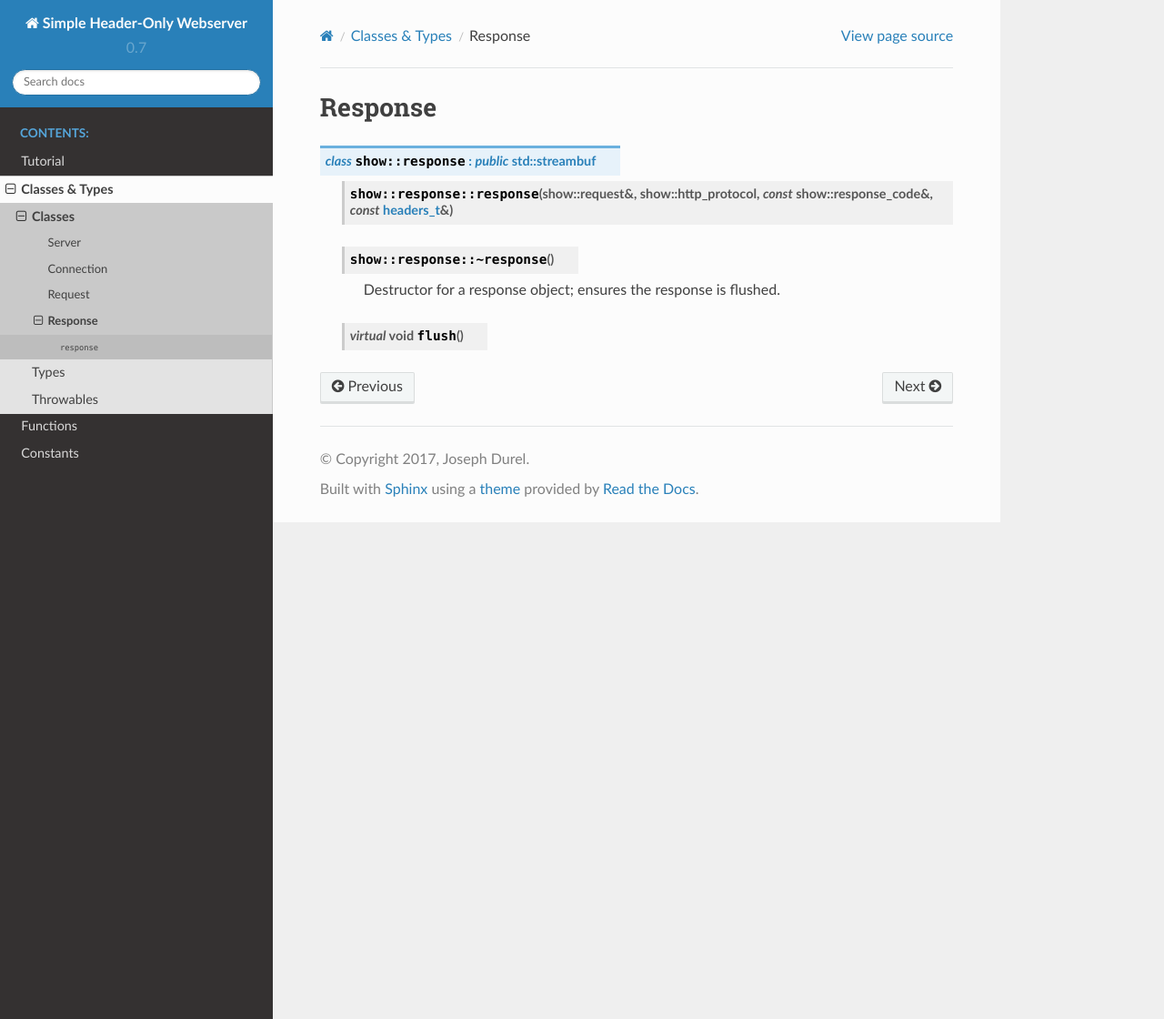
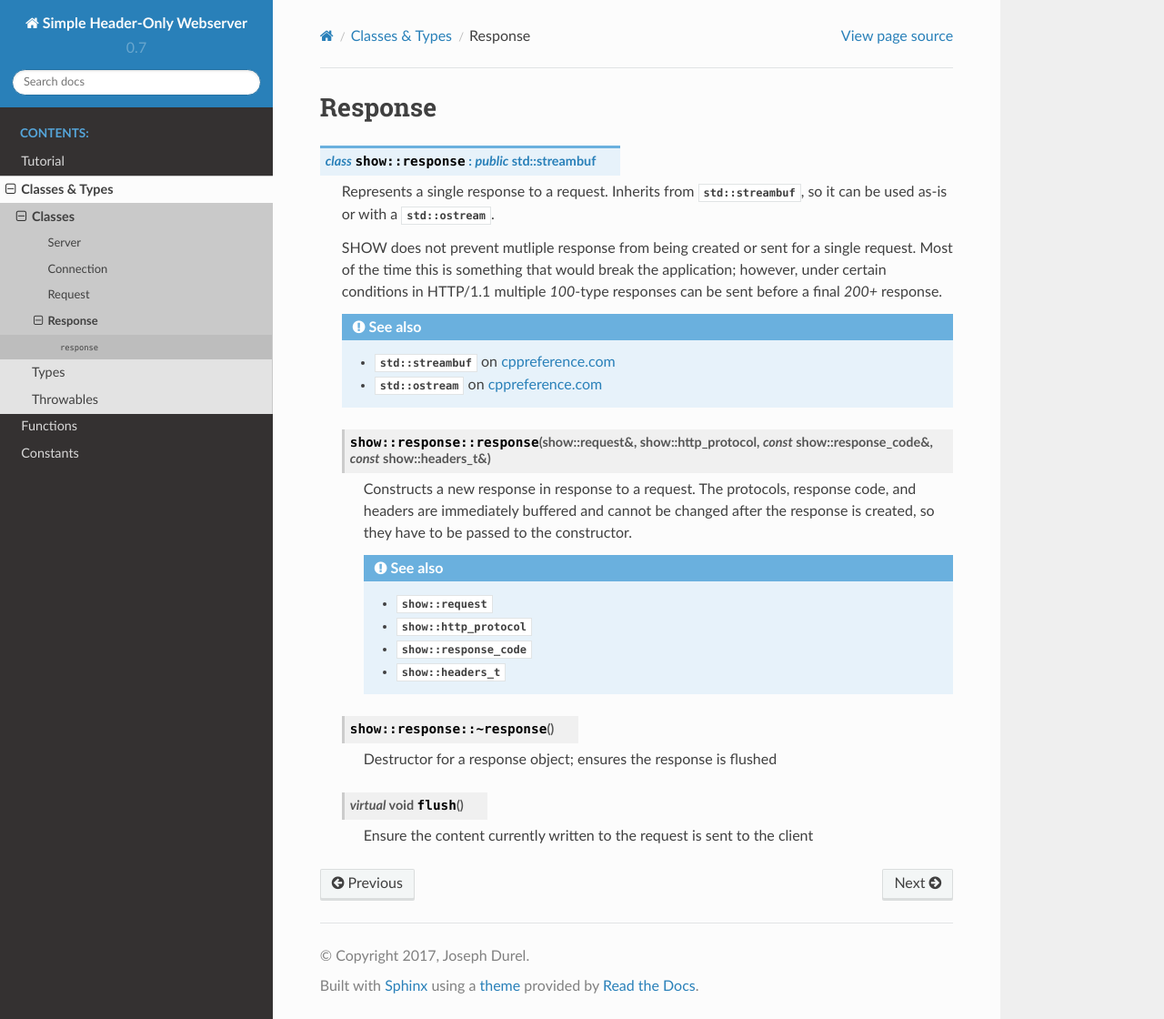
Before and after one commit to JadeMatrix/SHOW, a Sphinx documentation site: the page built from doc/Response.rst, in a window 1280 px wide and 1120 px high. Shown: the whole window at 91% size. Built offline with Sphinx 7.4.7 and the Read the Docs theme 2.0.0, drawn with Linux system fonts in a browser that asks for light colours.

Commit message:
Filled out the `show::response` doc

```diff
--- a/doc/Response.rst
+++ b/doc/Response.rst
@@ -4,14 +4,34 @@ Response
 
 .. cpp:class:: show::response : public std::streambuf
 
+    Represents a single response to a request.  Inherits from :cpp:class:`std::streambuf`, so it can be used as-is or with a :cpp:class:`std::ostream`.
 
+    SHOW does not prevent mutliple response from being created or sent for a single request.  Most of the time this is something that would break the application; however, under certain conditions in HTTP/1.1 multiple *100*-type responses can be sent before a final *200+* response.
 
-    .. cpp:function:: show::response::response( show::request&, show::http_protocol, const show::response_code&, const headers_t& )
+    .. seealso::
 
+        * :cpp:type:`std::streambuf` on `cppreference.com <http://en.cppreference.com/w/cpp/io/basic_streambuf>`_
 
+        * :cpp:type:`std::ostream` on `cppreference.com <http://en.cppreference.com/w/cpp/io/basic_ostream>`_
+
+    .. cpp:function:: show::response::response( show::request&, show::http_protocol, const show::response_code&, const show::headers_t& )
+
+        Constructs a new response in response to a request.  The protocols, response code, and headers are immediately buffered and cannot be changed after the response is created, so they have to be passed to the constructor.
+
+        .. seealso::
+
+            * :cpp:class:`show::request`
+
+            * :cpp:type:`show::http_protocol`
+
+            * :cpp:type:`show::response_code`
+
+            * :cpp:type:`show::headers_t`
 
     .. cpp:function:: show::response::~response()
 
-        Destructor for a response object; ensures the response is flushed.
+        Destructor for a response object; ensures the response is flushed
 
     .. cpp:function:: virtual void flush()
+
+        Ensure the content currently written to the request is sent to the client
```
